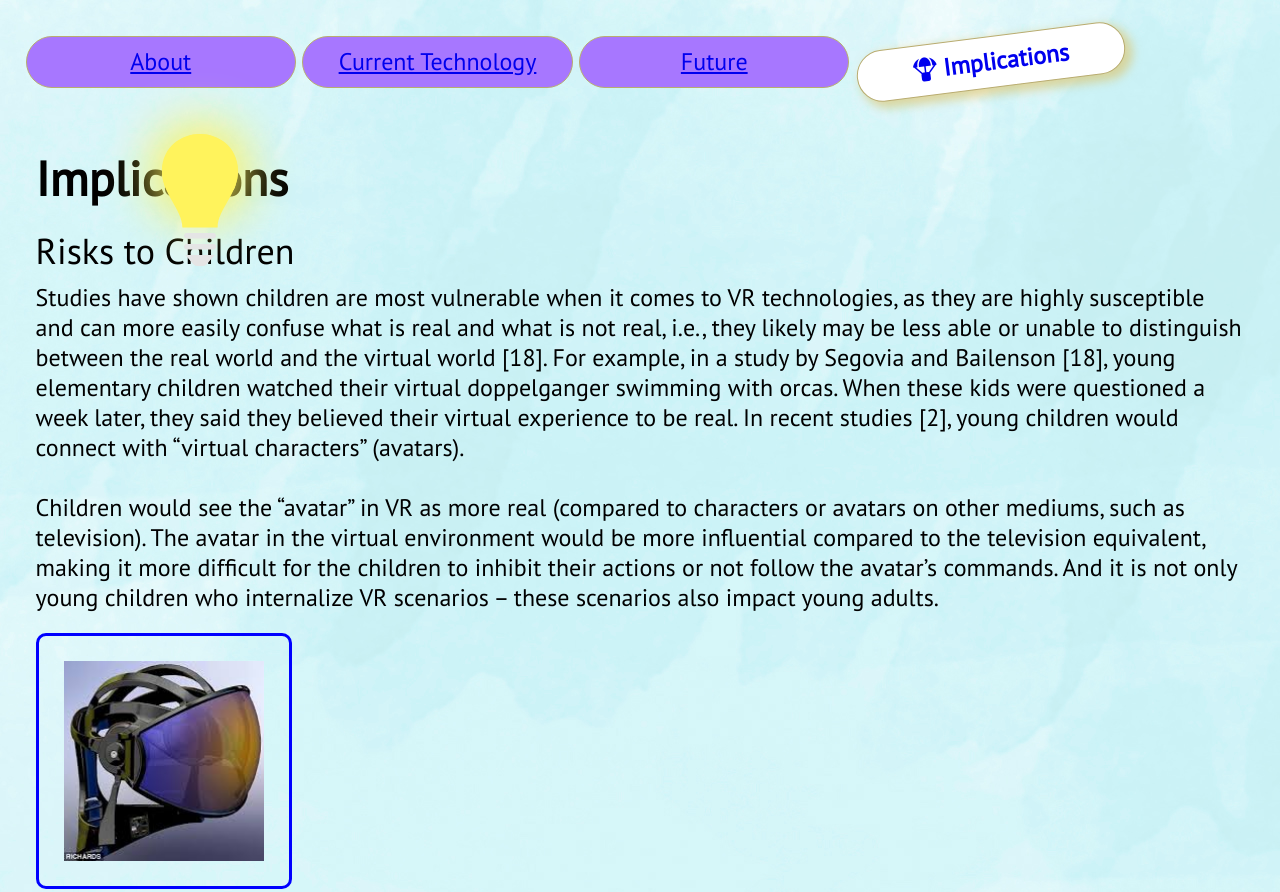
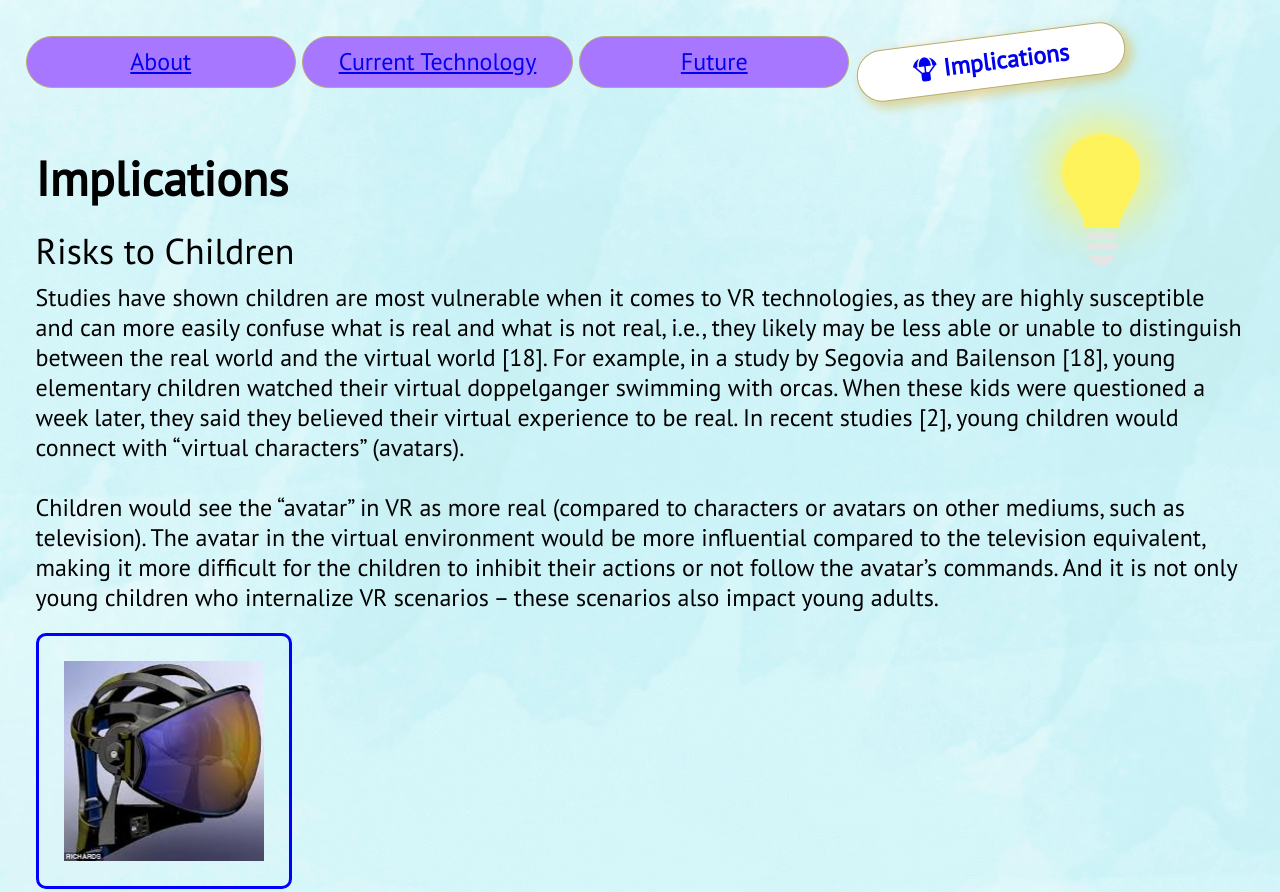
Before and after one commit to cecielz/portfolio-mobile, a plain HTML site: page implications.html in a window 1280 px wide. Shown: the top 892 px of the page. Drawn offline with Linux system fonts and the light colour scheme; some icons are missing.

Commit message:
lightbulb

```diff
--- a/css/mobile.css
+++ b/css/mobile.css
@@ -14,6 +14,7 @@ nav li {
     /* align-content:center;  */
     flex-basis: auto;
     /* overflow-wrap: break-word; */
+	font-size: 3.1vw;
 
 }
 
--- a/css/style-implications.css
+++ b/css/style-implications.css
@@ -179,20 +179,6 @@ form h1, h2{
 
 
 
-#bulb {
-	position: absolute;
-	z-index: 2;
-	top: 134px;
-	left: 162px;
-	fill: #FFF35C;
-	transition: all .5s ease-in-out;
-	cursor: pointer;
-
-
-	/* &hover {
-		fill: #8C8F99;
-	} */
-}
 
 
 .frame {
@@ -209,6 +195,19 @@ form h1, h2{
 	/* background: #404556; */
   }
 
+  #bulb {
+	position: absolute;
+	z-index: 2;
+	top: 134px;
+	right: 140px;
+	fill: #FFF35C;
+	transition: all .5s ease-in-out;
+	cursor: pointer;
+	/* &hover {
+		fill: #8C8F99;
+	} */
+}
+
 #glow {
 	position: absolute;
 	width: 76px;
@@ -217,7 +216,7 @@ form h1, h2{
 	border-radius: 50px;
 	box-shadow: 0 0 50px 10px #FFF35C;
 	top: 134px;
-	left: 162px;
+	right: 142px;
 	transition: all .5s ease-in-out;
 }
 
@@ -227,7 +226,9 @@ form h1, h2{
 
 #base {
 	position: absolute;
+
 	top: 233px;
-	left: 184px;
+	/* right: 184px; */
+	right: 162px;
 	fill: #E5E5E5;
 }
```
